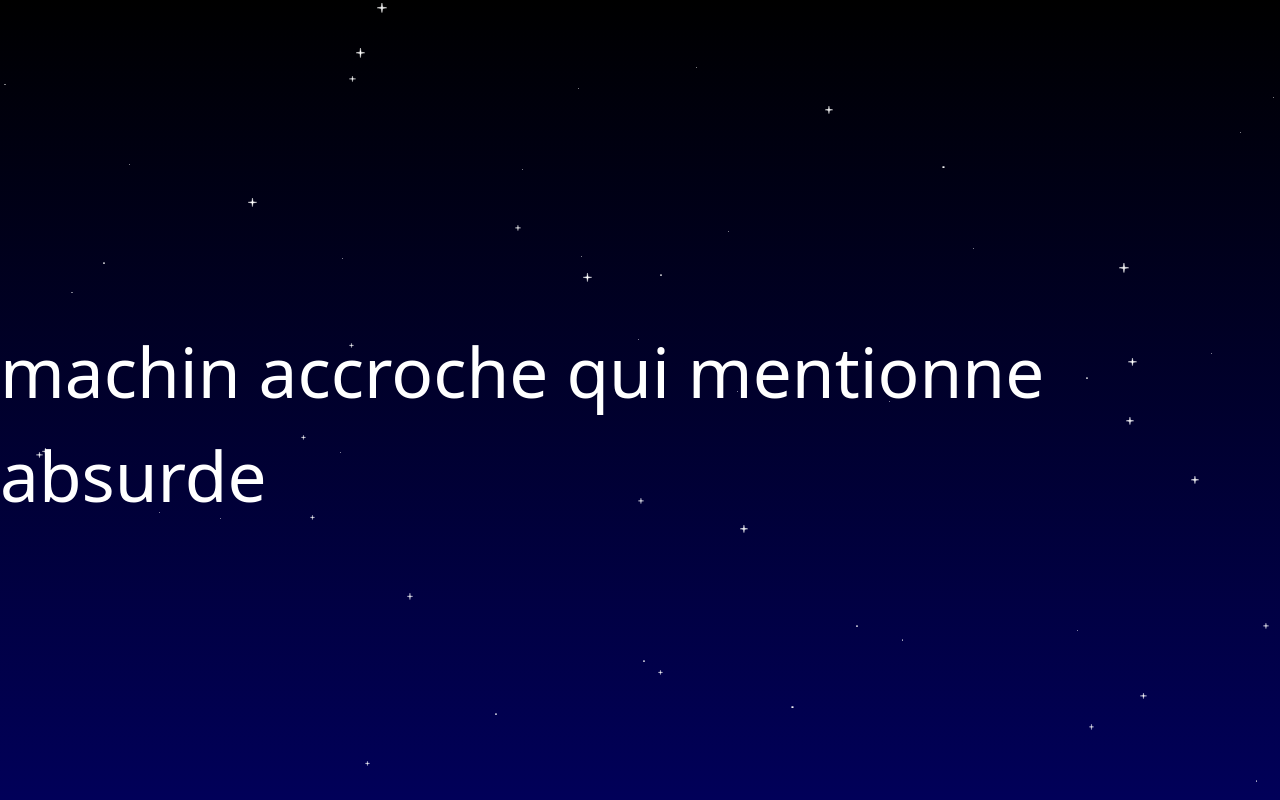
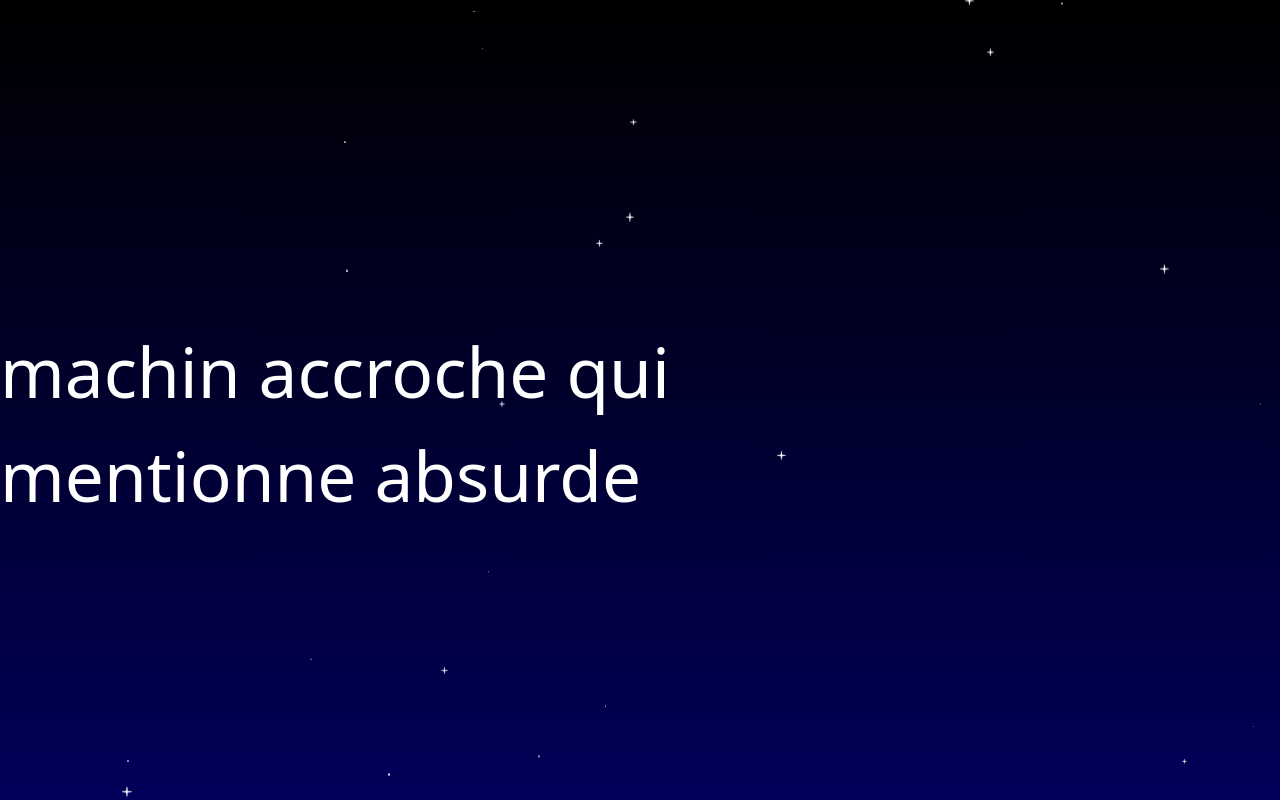
Before and after one commit to GraffAir/absurd.fr, a Next.js app: page /portfolio in a window 1280 px wide. Shown: the top 800 px of the page. Built offline with nearby package versions, Linux system fonts and the light colour scheme.

Commit message:
refactor: component StarCanvas

```diff
--- a/src/app/globals.css
+++ b/src/app/globals.css
@@ -4,6 +4,10 @@ body {
     height:100%;
 }
 
+main {
+    z-index:-1;
+}
+
 h1 {
     font-size:52pt;
 }
--- a/src/app/portfolio/page.js
+++ b/src/app/portfolio/page.js
@@ -1,36 +1,15 @@
 'use client'
 
 import styles from './portfolio.module.css';
-import Star from "../../components/star.js";
-import {ParallaxBanner} from "react-scroll-parallax";
+import StarCanvas from "../../components/star.js";
 
 export default function Page() {
-    let starList =  [];
-    const sizeMultiplier = 10;
-    for (let i = 0; i < 100; i++){
-        let size = Math.random()*sizeMultiplier;
-        let max_size = sizeMultiplier*0.5;
-        starList.push(
-            <Star
-                big={size > max_size}
-                size={size}
-                posX={`${Math.random()*100}%`}
-                posY={`${Math.random()*100}%`}
-                parallax={Math.random()*size*20}
-                key={i}
-            />
-        );
-    }
 
     return (
-        <div className={styles.container}>
-                                                        <h1 className={styles.titre}>machin accroche qui mentionne absurde</h1>
+        <main className={styles.container}>
+            <h1 className={styles.titre}>machin accroche qui<br/> mentionne absurde</h1>
             <div className={styles.mainFrame}></div>
-            <ParallaxBanner className={styles.parallaxBackground} style={{position:'absolute'}}>
-                {starList}
-            </ParallaxBanner>
-
-
-        </div>
+        <StarCanvas />
+        </main>
     )
 }
--- a/src/app/portfolio/portfolio.module.css
+++ b/src/app/portfolio/portfolio.module.css
@@ -5,17 +5,14 @@
             #440071 200vh
     );
     height:300vh;
+    position:relative;
 }
 
-.parallaxBackground {
-    position:absolute;
-    top:0;
-    height:100%;
-}
 
 .titre {
     padding-top:40vh;
     color:white;
+    z-index:2;
 }
 
 .mainFrame {
--- a/src/components/star.js
+++ b/src/components/star.js
@@ -2,12 +2,11 @@
 
 import styles from './star.module.css';
 import Image from 'next/image';
-import {Parallax, ParallaxBanner, ParallaxBannerLayer, useParallax} from "react-scroll-parallax";
+import {Parallax, ParallaxBanner, ParallaxBannerLayer, ParallaxProvider, useParallax} from "react-scroll-parallax";
 
-export default function Star({ big, posX, posY, parallax, size = 20, className = '' }) {
+export function Star({ big, posX, posY, parallax, size = 20, className = '' }) {
     console.log(posX, posY);
     return (
-
             <ParallaxBannerLayer speed={parallax}>
                 <Image
                     src={big ? "/BigStar.svg" : "/SmallStar.svg"}
@@ -18,7 +17,30 @@ export default function Star({ big, posX, posY, parallax, size = 20, className =
                     style={{left:`${posX}`, top:`${posY}`}}
                 />
             </ParallaxBannerLayer>
-
-
     );
 }
+
+export default function StarCanvas(){
+    let starList =  [];
+    const sizeMultiplier = 10;
+    for (let i = 0; i < 100; i++){
+        let size = Math.random()*sizeMultiplier;
+        let max_size = sizeMultiplier*0.5;
+        starList.push(
+            <Star
+                big={size > max_size}
+                size={size}
+                posX={`${Math.random()*100}%`}
+                posY={`${Math.random()*100}%`}
+                parallax={Math.random()*size*20}
+                key={i}
+            />
+        );
+    }
+
+    return <ParallaxProvider>
+        <ParallaxBanner className={styles.parallaxBackground} style={{position:'absolute'}}>
+            {starList}
+        </ParallaxBanner>
+    </ParallaxProvider>
+}
--- a/src/components/star.module.css
+++ b/src/components/star.module.css
@@ -1,5 +1,11 @@
 .star {
     position:absolute;
+}
+
+.parallaxBackground {
+    position:absolute;
+    top:0;
+    height:100%;
 }
 
 @keyframes star {
```
